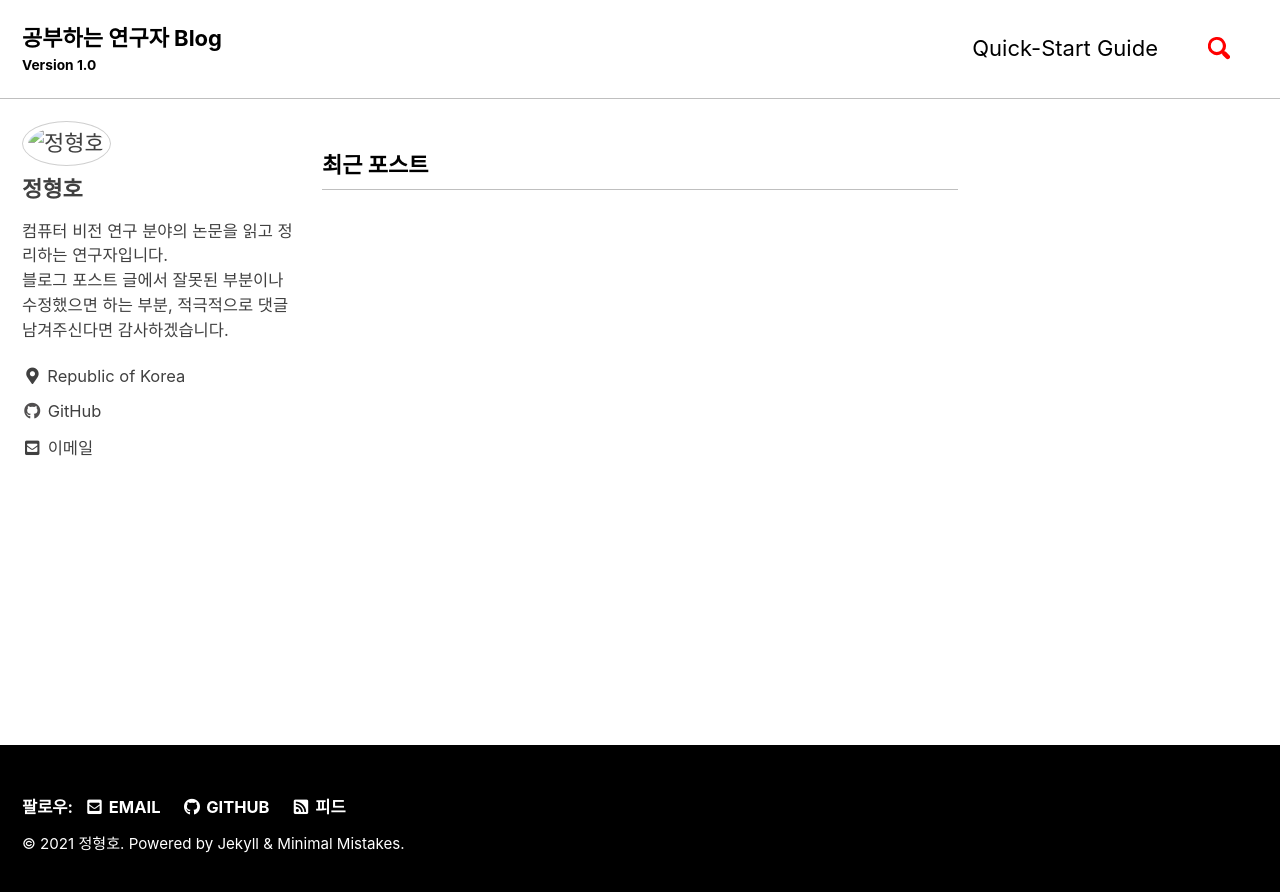
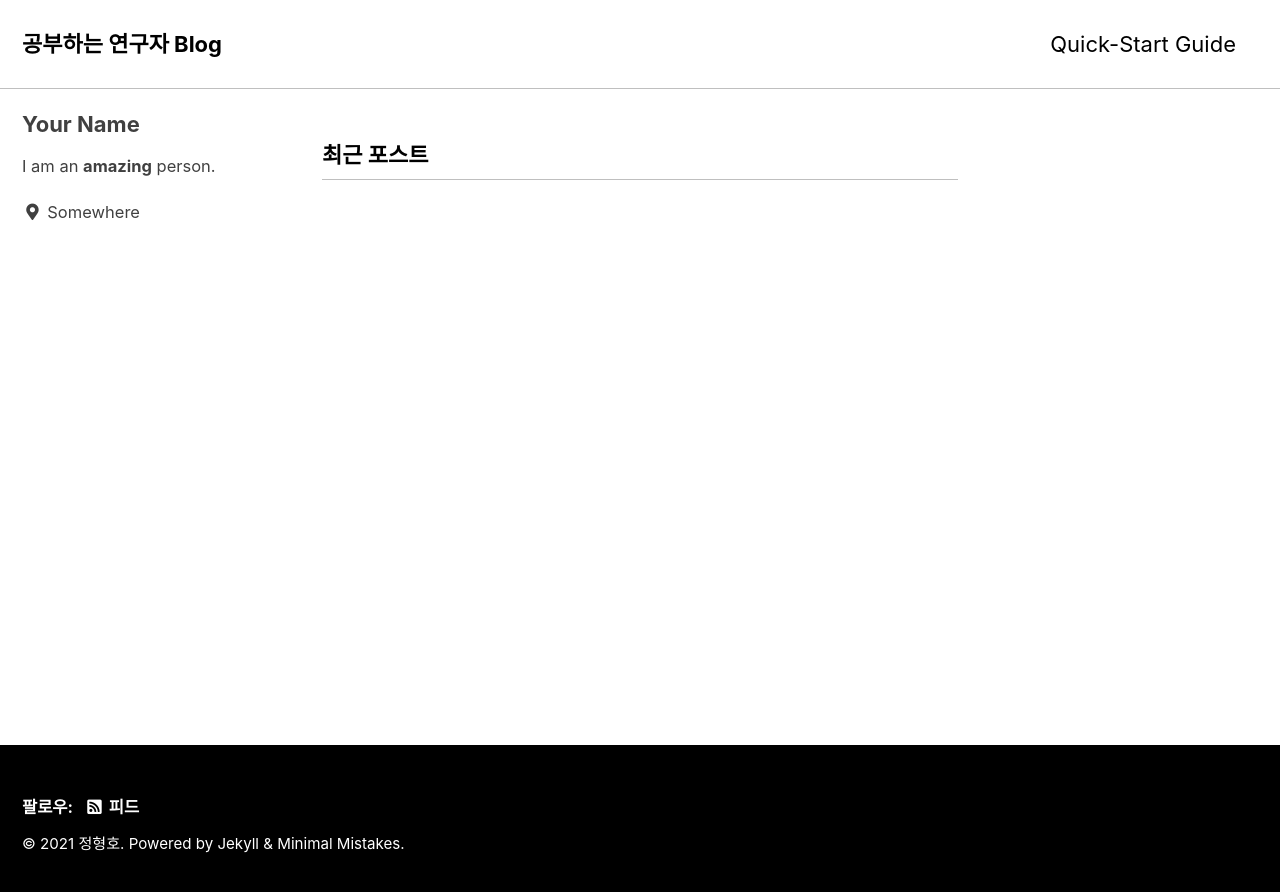
Before and after one commit to hhjung1202/hhjung1202.github.com, a Jekyll site: the page built from index.html, in a window 1280 px wide. Shown: the top 892 px of the page. Built offline with Jekyll 4.4.1, drawn with Linux system fonts in a browser that asks for light colours; cached includes are drawn as plain includes; the list of posts is cut into pages by our own code.

Commit message:
setting config

```diff
--- a/_config.yml
+++ b/_config.yml
@@ -17,25 +17,22 @@ minimal_mistakes_skin    : "contrast" # "air", "aqua", "contrast", "dark", "dirt
 # Site Settings
 locale                   : "ko-KR"
 title                    : "논문 읽고 정리하는 연구자"
-title_separator          : "&#124;"
-subtitle                 : "Version 1.0" # site tagline that appears below site title in masthead
+title_separator          : "-"
+subtitle                 : # site tagline that appears below site title in masthead
 name                     : "정형호"
 description              : "AI 논문 읽고 공부하는 블로그"
-url                      : # the base hostname & protocol for your site e.g. "https://mmistakes.github.io"
+url                      : "https://hhjung1202.github.io" # the base hostname & protocol for your site e.g. "https://mmistakes.github.io"
 baseurl                  : "/blog" # the subpath of your site, e.g. "/blog"
-repository               : "hhjung1202/hhjung1202.github.com" # GitHub username/repo-name e.g. "mmistakes/minimal-mistakes"
+repository               : # GitHub username/repo-name e.g. "mmistakes/minimal-mistakes"
 teaser                   : # path of fallback teaser image, e.g. "/assets/images/500x300.png"
 logo                     : # path of logo image to display in the masthead, e.g. "/assets/images/88x88.png"
 masthead_title           : "공부하는 연구자 Blog" # overrides the website title displayed in the masthead, use " " for no title
 breadcrumbs              : true # true, false (default)
 words_per_minute         : 200
-
-
-
 comments:
-  provider               : "disqus" # false (default), "disqus", "discourse", "facebook", "staticman", "staticman_v2", "utterances", "custom"
+  provider               : # false (default), "disqus", "discourse", "facebook", "staticman", "staticman_v2", "utterances", "custom"
   disqus:
-    shortname            : hhjung1202 # https://help.disqus.com/customer/portal/articles/466208-what-s-a-shortname-
+    shortname            : # https://help.disqus.com/customer/portal/articles/466208-what-s-a-shortname-
   discourse:
     server               : # https://meta.discourse.org/t/embedding-discourse-comments-via-javascript/31963 , e.g.: meta.discourse.org
   facebook:
@@ -46,32 +43,17 @@ comments:
   utterances:
     theme                : # "github-light" (default), "github-dark"
     issue_term           : # "pathname" (default)
-staticman:
-  allowedFields          : # ['name', 'email', 'url', 'message']
-  branch                 : # "master"
-  commitMessage          : # "New comment by {fields.name}"
-  filename               : # comment-{@timestamp}
-  format                 : # "yml"
-  moderation             : # true
-  path                   : # "/_data/comments/{options.slug}" (default)
-  requiredFields         : # ['name', 'email', 'message']
-  transforms:
-    email                : # "md5"
-  generatedFields:
-    date:
-      type               : # "date"
-      options:
-        format           : # "iso8601" (default), "timestamp-seconds", "timestamp-milliseconds"
-  endpoint               : # URL of your own deployment with trailing slash, will fallback to the public instance
-
-# 구글 recaptcha 세팅
+  staticman:
+    branch               : # "master"
+    endpoint             : # "https://{your Staticman v3 API}/v3/entry/github/"
 reCaptcha:
   siteKey                :
   secret                 :
 atom_feed:
   path                   : # blank (default) uses feed.xml
-search                   : true # true, false (default)
-search_full_content      : true # true, false (default)
+  hide                   : # true, false (default)
+search                   : # true, false (default)
+search_full_content      : # true, false (default)
 search_provider          : # lunr (default), algolia, google
 algolia:
   application_id         : # YOUR_APPLICATION_ID
@@ -81,7 +63,6 @@ algolia:
 google:
   search_engine_id       : # YOUR_SEARCH_ENGINE_ID
   instant_search         : # false (default), true
-
 # SEO Related
 google_site_verification :
 bing_site_verification   :
@@ -105,7 +86,7 @@ social:
 
 # Analytics
 analytics:
-  provider               : false # false (default), "google", "google-universal", "custom"
+  provider               : false # false (default), "google", "google-universal", "google-gtag", "custom"
   google:
     tracking_id          :
     anonymize_ip         : # true, false (default)
@@ -113,11 +94,11 @@ analytics:
 
 # Site Author
 author:
-  name             : "정형호"
-  avatar           : "/assets/images/profile/profile.jpg"
-  bio              : "컴퓨터 비전 연구 분야의 논문을 읽고 정리하는 연구자입니다. <br> 블로그 포스트 글에서 잘못된 부분이나 수정했으면 하는 부분, 적극적으로 댓글 남겨주신다면 감사하겠습니다."
-  location         : "Republic of Korea"
-  email            : "hhjung1202@naver.com"
+  name             : "Your Name"
+  avatar           : # path of avatar image, e.g. "/assets/images/bio-photo.jpg"
+  bio              : "I am an **amazing** person."
+  location         : "Somewhere"
+  email            :
   links:
     - label: "Email"
       icon: "fas fa-fw fa-envelope-square"
@@ -133,7 +114,7 @@ author:
       # url: "https://facebook.com/"
     - label: "GitHub"
       icon: "fab fa-fw fa-github"
-      url: "https://github.com/hhjung1202"
+      # url: "https://github.com/"
     - label: "Instagram"
       icon: "fab fa-fw fa-instagram"
       # url: "https://instagram.com/"
@@ -141,9 +122,6 @@ author:
 # Site Footer
 footer:
   links:
-    - label: "Email"
-      icon: "fas fa-fw fa-envelope-square"
-      url: "mailto:hhjung1202@naver.com"
     - label: "Twitter"
       icon: "fab fa-fw fa-twitter-square"
       # url:
@@ -152,7 +130,7 @@ footer:
       # url:
     - label: "GitHub"
       icon: "fab fa-fw fa-github"
-      url: "https://github.com/hhjung1202"
+      # url:
     - label: "GitLab"
       icon: "fab fa-fw fa-gitlab"
       # url:
@@ -299,15 +277,6 @@ defaults:
       layout: single
       author_profile: true
       read_time: true
-      comments: true
+      comments: # true
       share: true
       related: true
-      popular: false
-
-  # _pages
-  - scope:
-      path: "_pages"
-      type: pages
-    values:
-      layout: single
-      author_profile: true
```
Also changed, not shown: assets/images/profile/profile.jpg (added).
